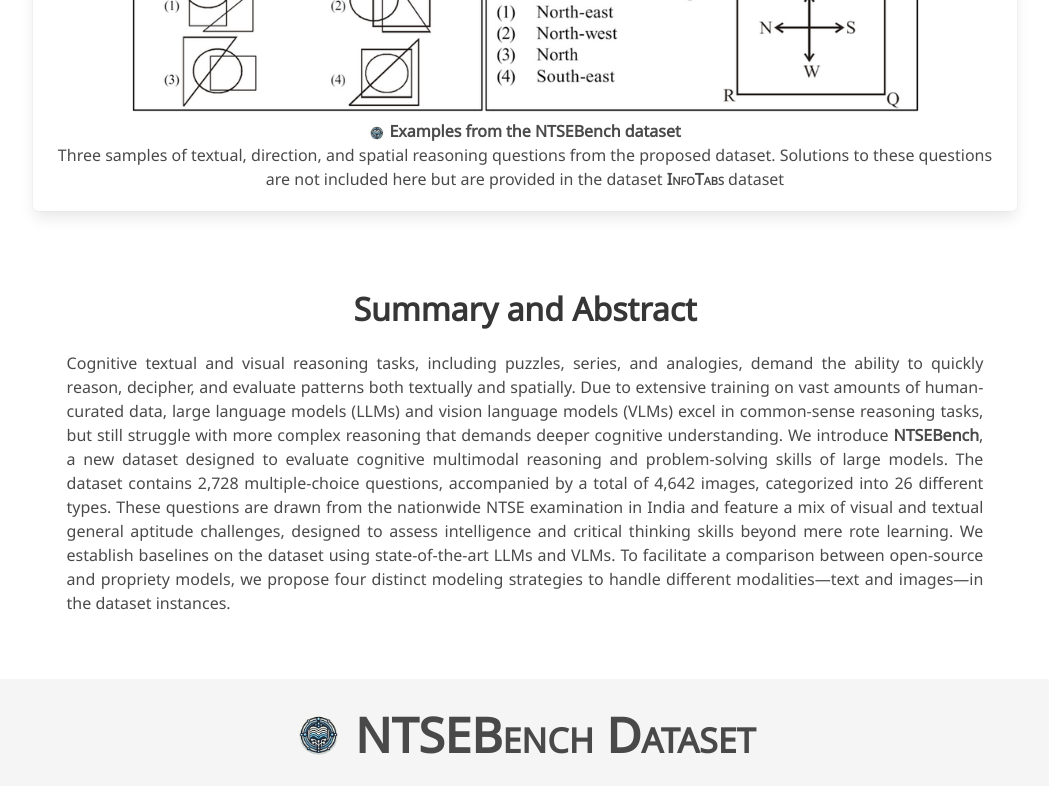
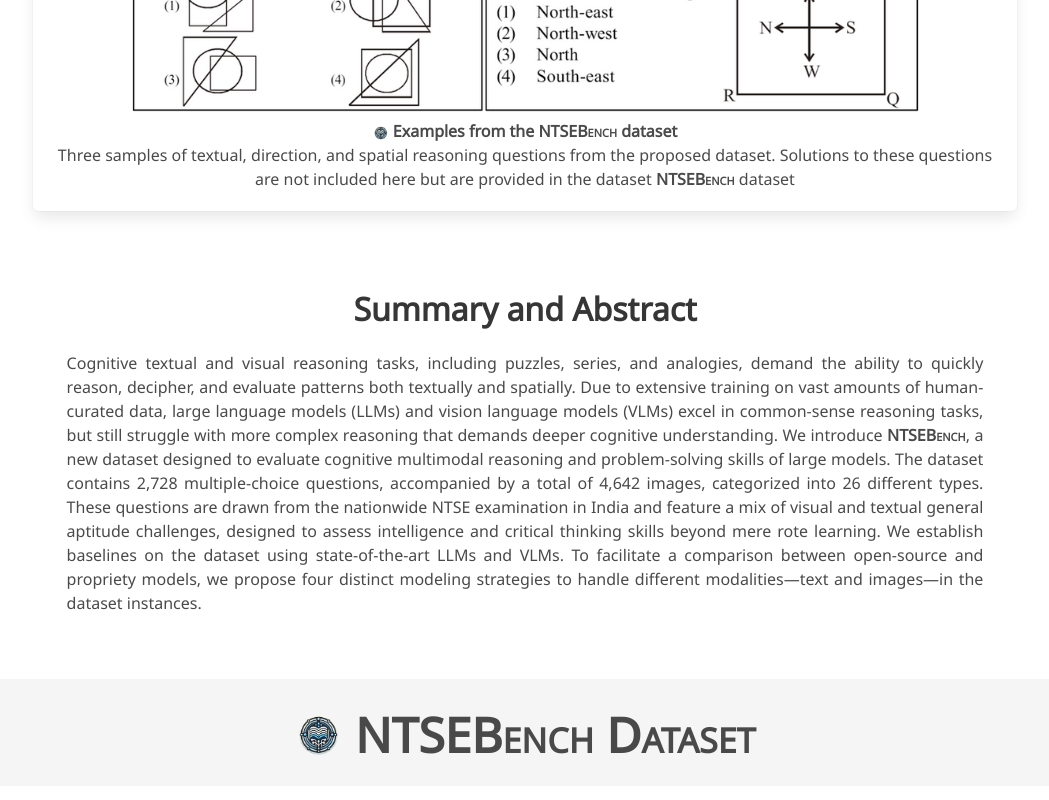
Before and after one commit to NTSEBench/NTSEBench.github.io, a plain HTML site: page index.html in a window 1280 px wide. Shown: the part 780-1580 px from the top of the page, without its empty margins (115-1164 px from the left). Drawn offline with nearby package versions, Linux system fonts and the light colour scheme; a script that the page names is missing; some icons are missing; a web font is replaced by a local one.

Commit message:
Update index.html
styling dataset

```diff
--- a/index.html
+++ b/index.html
@@ -5,7 +5,7 @@
         <meta name="description" content="Evaluating Concurrent Robustness of Language Models Across Diverse Challenge Sets">
         <meta name="keywords" content="InfoTabs, Info Tabs">
         <meta name="viewport" content="width=device-width, initial-scale=1">
-        <title> NTSEBench: Cognitive Reasoning Benchmark for Vision Language Models </title>
+        <title> <span class='infotabs'>NTSEBench</span>: Cognitive Reasoning Benchmark for Vision Language Models </title>
         <link rel="icon" href="./static/images/msin-removebg-preview.png">
         <link href="https://fonts.googleapis.com/css?family=Google+Sans|Noto+Sans|Castoro" rel="stylesheet">
         <link rel="stylesheet" href="./static/css/bulma.min.css">
@@ -215,11 +215,11 @@
                                     <p>
                                         <b>
                                             <img src="static/images/msin-removebg-preview.png" style="width:1.0em;vertical-align: middle" alt="Logo">
-                                            Examples from the NTSEBench dataset
+                                            Examples from the <span class='infotabs'>NTSEBench</span> dataset
                                         </b>
                                         <br>
                                         Three samples of textual, direction, and spatial reasoning questions from the proposed dataset. Solutions to these questions are not included here but are provided in the dataset
-                                        <span class="infotabs">InfoTabs</span>
+                                        <span class="infotabs">NTSEBench</span>
                                         dataset
                                     </p>
                                 </div>
@@ -239,7 +239,7 @@
                         <div class="content has-text-justified">
                             <!-- <iframe src="https://drive.google.com/file/d/1ixJTqdV7OGCy5jzu_eP6QUyzz26Vze36/preview" width="100%" height="650"></iframe> -->
                             <p>
-                                Cognitive textual and visual reasoning tasks, including puzzles, series, and analogies, demand the ability to quickly reason, decipher, and evaluate patterns both textually and spatially. Due to extensive training on vast amounts of human-curated data, large language models (LLMs) and vision language models (VLMs) excel in common-sense reasoning tasks, but still struggle with more complex reasoning that demands deeper cognitive understanding. We introduce <b>NTSEBench</b>, a new dataset designed to evaluate cognitive multimodal reasoning and problem-solving skills of large models. The dataset contains 2,728 multiple-choice questions, accompanied by a total of 4,642 images, categorized into 26 different types. These questions are drawn from the nationwide NTSE examination in India and feature a mix of visual and textual general aptitude challenges, designed to assess intelligence and critical thinking skills beyond mere rote learning. We establish baselines on the dataset using state-of-the-art LLMs and VLMs. To facilitate a comparison between open-source and propriety models, we propose four distinct modeling strategies to handle different modalities—text and images—in the dataset instances.
+                                Cognitive textual and visual reasoning tasks, including puzzles, series, and analogies, demand the ability to quickly reason, decipher, and evaluate patterns both textually and spatially. Due to extensive training on vast amounts of human-curated data, large language models (LLMs) and vision language models (VLMs) excel in common-sense reasoning tasks, but still struggle with more complex reasoning that demands deeper cognitive understanding. We introduce <span class='infotabs'>NTSEBench</span>, a new dataset designed to evaluate cognitive multimodal reasoning and problem-solving skills of large models. The dataset contains 2,728 multiple-choice questions, accompanied by a total of 4,642 images, categorized into 26 different types. These questions are drawn from the nationwide NTSE examination in India and feature a mix of visual and textual general aptitude challenges, designed to assess intelligence and critical thinking skills beyond mere rote learning. We establish baselines on the dataset using state-of-the-art LLMs and VLMs. To facilitate a comparison between open-source and propriety models, we propose four distinct modeling strategies to handle different modalities—text and images—in the dataset instances.
 
                             </p>
                         </div>
@@ -256,7 +256,7 @@
         <!-- <h1 class="title is-1 InfoTabs"><img src="static/images/msin-removebg-preview.png" style="width:1.0em;vertical-align: middle" alt="Logo"/>InfoTabs Dataset</h1> -->
         <h1 class="title is-1 InfoTabs">
             <img src="static/images/msin-removebg-preview.png" style="width:1em;vertical-align: middle" alt="Logo">
-            <span class="infotabs" style="vertical-align: middle">NTSEBench Dataset</span>
+            <span class="infotabs" style="vertical-align: middle"><span class='infotabs'>NTSEBench</span> Dataset</span>
         </h1>
     </div>
 </section>
@@ -269,7 +269,7 @@
                 <h2 class="title is-3">Overview</h2>
                 <div class="content has-text-justified">
                     <p>
-                        . The National Talent Search Examination (NTSE), administered by the National Council of Educational Research and Training (NCERT) in India since 1963, is a nationwide exam for secondary-grade students. The exam consists of two sections designed to assess a wide range of analytical skills: the Mental Ability Test (MAT) and the Scholastic Aptitude Test (SAT). The MAT section evaluates students’ general aptitude, critical thinking, logical and spatial reasoning, and analytical problem-solving skills (for both textual and visual problems). In contrast, the SAT assesses their domain-specific knowledge in science and mathematics. All questions in the NTSE are multiplechoice (MCQ) with one correct option. Questions and options can be text/image or a combination of both, i.e., multi-modal. We aim to create a dataset focused on cognitive reasoning abilities (MAT-type questions). Cognitive Reasoning. Cognitive understanding in the context of NTSEBENCH refers to the ability to process information, recognize patterns, draw inferences, and solve problems using critical, logical and analytical reasoning. This aligns with fundamental concepts in cognitive science, such as problem-solving, pattern recognition, and inferential reasoning
+                        . The National Talent Search Examination (NTSE), administered by the National Council of Educational Research and Training (NCERT) in India since 1963, is a nationwide exam for secondary-grade students. The exam consists of two sections designed to assess a wide range of analytical skills: the Mental Ability Test (MAT) and the Scholastic Aptitude Test (SAT). The MAT section evaluates students’ general aptitude, critical thinking, logical and spatial reasoning, and analytical problem-solving skills (for both textual and visual problems). In contrast, the SAT assesses their domain-specific knowledge in science and mathematics. All questions in the NTSE are multiplechoice (MCQ) with one correct option. Questions and options can be text/image or a combination of both, i.e., multi-modal. We aim to create a dataset focused on cognitive reasoning abilities (MAT-type questions). Cognitive Reasoning. Cognitive understanding in the context of <span class='infotabs'>NTSEBench</span> refers to the ability to process information, recognize patterns, draw inferences, and solve problems using critical, logical and analytical reasoning. This aligns with fundamental concepts in cognitive science, such as problem-solving, pattern recognition, and inferential reasoning
                     </p>
                     <style>
 
@@ -553,12 +553,12 @@
     <section class="section">
         <div class="container">
             <div class="content has-text-justified">
-                <p>The <strong>Analysis</strong> section of the paper presents a comprehensive evaluation of the impact of various strategies on the NTSEBench dataset. The findings indicate that
+                <p>The <strong>Analysis</strong> section of the paper presents a comprehensive evaluation of the impact of various strategies on the <span class='infotabs'>NTSEBench</span> dataset. The findings indicate that
                     <ul>
                     <li>Interleaving text and images performs better than Standard VQA and Image Only strategy for most categories. </li>
                     <li>Multi-modal reasoning is significantly harder. </li>
-                    <li>The results reveal that while LLMs generally perform better on the text-only subset of NTSEBench, the high standard deviation (11.04) indicates significant variability in model performance across different question types. This variability may stem from some overlap between NTSEBench and other open-source datasets, suggesting that there are still areas where LLMs exhibit limitations in reasoning capabilities </li>
-                    <li>NTSEBENCH presents a challenging task for SOTA LLMs and VLMs. Based on the findings, it is evident that the proposed dataset presents a challenging task for all state of-the-art LLM and VLM models. None of the open-source models achieve accuracy exceeding 50% on text-only questions and 35% on multimodal questions, with propriety models achieving 62% and 42% accuracy respectively.</li>
+                    <li>The results reveal that while LLMs generally perform better on the text-only subset of <span class='infotabs'>NTSEBench</span>, the high standard deviation (11.04) indicates significant variability in model performance across different question types. This variability may stem from some overlap between <span class='infotabs'>NTSEBench</span> and other open-source datasets, suggesting that there are still areas where LLMs exhibit limitations in reasoning capabilities </li>
+                    <li><span class='infotabs'>NTSEBench</span> presents a challenging task for SOTA LLMs and VLMs. Based on the findings, it is evident that the proposed dataset presents a challenging task for all state of-the-art LLM and VLM models. None of the open-source models achieve accuracy exceeding 50% on text-only questions and 35% on multimodal questions, with propriety models achieving 62% and 42% accuracy respectively.</li>
                 </ul>
                 <style>
                     table {
```
